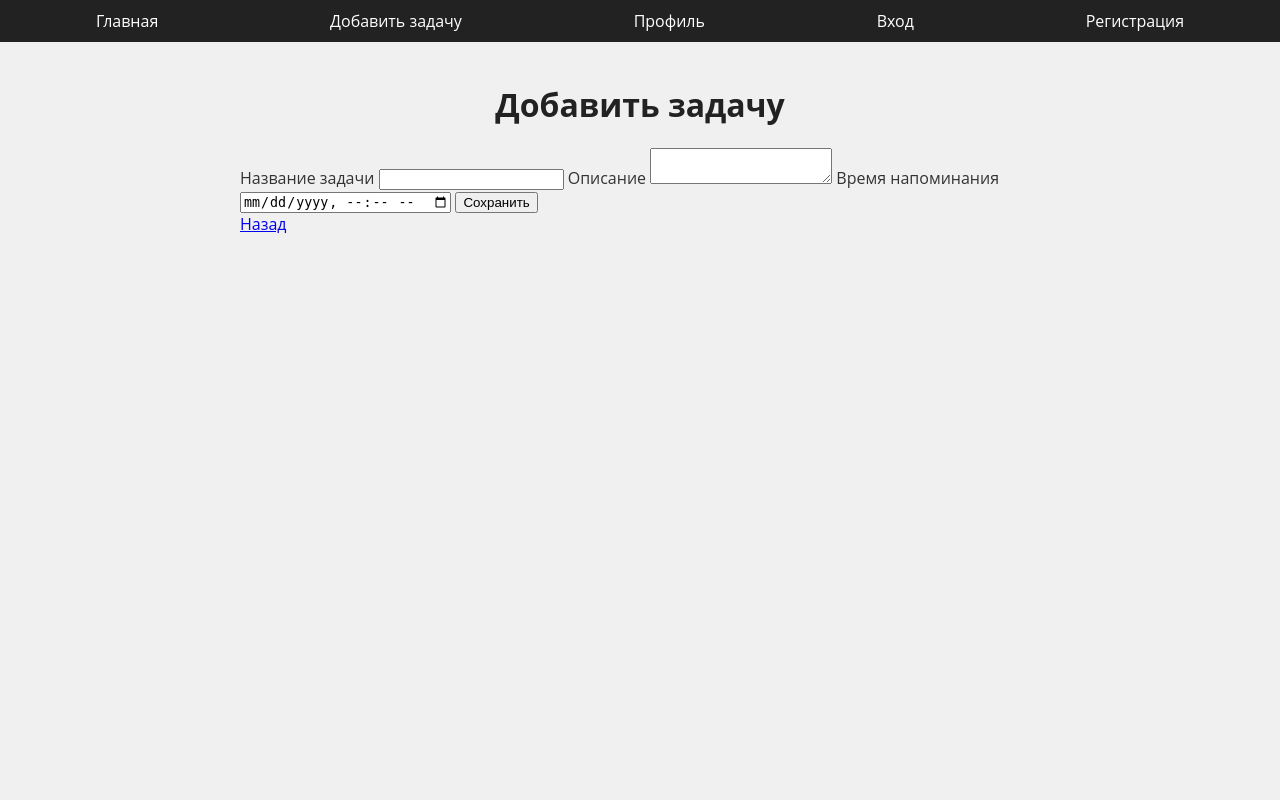
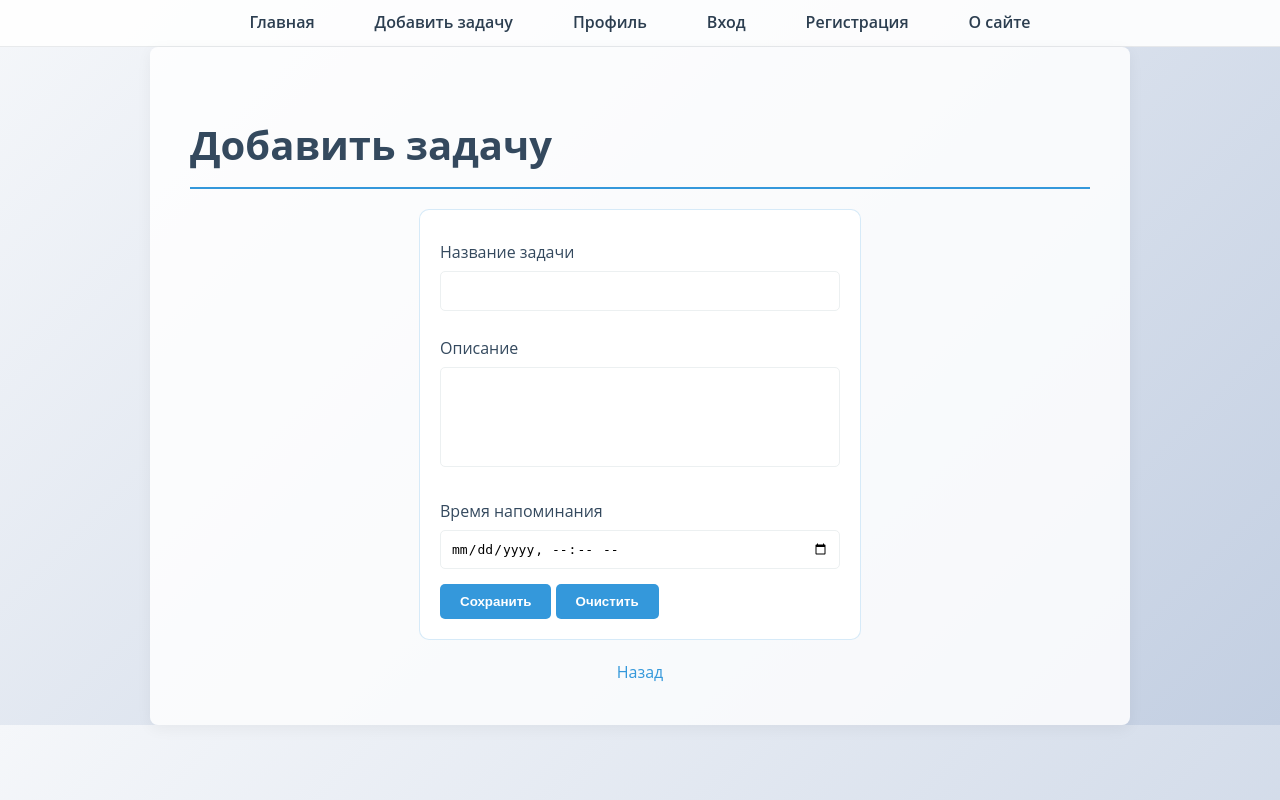
Before and after one commit to Tarfprima/stem, a Django app: page /add/ in a window 1280 px wide. Run offline with Django 5.2, Linux system fonts and the light colour scheme.

Commit message:
Полностью изменен дизайн сайта. Исправлены ошибки. Отредактирован textarea

```diff
--- a/ste/ste/urls.py
+++ b/ste/ste/urls.py
@@ -1,5 +1,7 @@
 from django.contrib import admin
 from django.urls import path, include
+from django.conf import settings
+from django.conf.urls.static import static
 
 
 urlpatterns = [
@@ -7,3 +9,7 @@ urlpatterns = [
     path('', include('stem.urls')), # подключаем URLs из приложения stem Путь для открытия base.html теперь выглядит вот так: "http://127.0.0.1:8000"
 
 ]
+
+# Добавляем обработку статических файлов для разработки
+if settings.DEBUG:
+    urlpatterns += static(settings.STATIC_URL, document_root=settings.STATIC_ROOT)
--- a/ste/stem/static/css/style.css
+++ b/ste/stem/static/css/style.css
@@ -1,99 +1,164 @@
 /* Общие стили */
 body {
-    font-family: 'Open Sans', sans-serif; /* Читаемый шрифт */
-    background-color: #f0f0f0; /* Светлый фон */
-    color: #333; /* Тёмный текст */
+    font-family: 'Open Sans', sans-serif; /* Чистый и современный шрифт */
+    background: linear-gradient(135deg, #f5f7fa 0%, #c3cfe2 100%); /* Лёгкий градиент для hi-tech */
+    color: #2c3e50; /* Тёмно-синий текст */
     margin: 0;
     padding: 0;
+    line-height: 1.6;
 }
 
-/* Навигация */
-nav {
-    background-color: #222; /* Тёмная панель */
-    padding: 10px;
+/* Шапка и навигация */
+.header {
+    border-bottom: 1px solid rgba(44, 62, 80, 0.1); /* Тонкая линия */
+    padding: 10px 0;
+    background: rgba(255, 255, 255, 0.9); /* Полупрозрачный белый фон */
 }
 
-nav ul {
+.nav ul {
     list-style: none;
     margin: 0;
     padding: 0;
     display: flex;
-    justify-content: space-around;
+    justify-content: center;
+    gap: 30px; /* Пространство между элементами */
 }
 
-nav a {
-    color: #fff; /* Белый текст */
+.nav a {
+    color: #2c3e50;
     text-decoration: none;
-    padding: 10px 20px;
+    font-weight: 600;
+    padding: 5px 15px;
+    transition: color 0.3s ease; /* Плавное изменение цвета */
 }
 
-/* Контент */
-main {
-    padding: 20px;
-    max-width: 800px;
+.nav a:hover {
+    color: #3498db; /* Светло-синий акцент */
+}
+
+/* Основной контент */
+.main-content {
+    padding: 40px;
+    max-width: 900px;
     margin: 0 auto;
+    background: rgba(255, 255, 255, 0.85); /* Полупрозрачный фон */
+    border-radius: 8px;
+    box-shadow: 0 4px 15px rgba(0, 0, 0, 0.05); /* Лёгкая тень для утончённости */
 }
 
 h1 {
-    color: #222; /* Тёмный заголовок */
-    text-align: center;
+    font-size: 2.5em;
+    color: #34495e;
+    margin-bottom: 20px;
+    border-bottom: 2px solid #3498db; /* Тонкая линия под заголовком */
+    padding-bottom: 10px;
+}
+
+h2 {
+    font-size: 1.8em;
+    color: #34495e;
+    margin-top: 30px;
 }
 
 p {
-    font-size: 18px;
-    line-height: 1.6;
+    font-size: 1.1em;
+    color: #7f8c8d;
 }
 
+/* Формы */
+.task-form {
+    max-width: 400px;
+    margin: 20px auto;
+    padding: 20px;
+    background: #fff;
+    border: 1px solid rgba(52, 152, 219, 0.2); /* Тонкая линия */
+    border-radius: 10px;
+}
 
-
-/* Формы авторизации */
 .auth-form {
     max-width: 400px;
-    margin: 0 auto;
+    margin: 20px auto;
     padding: 20px;
-    background-color: #fff;
-    border-radius: 8px;
-    box-shadow: 0 2px 5px rgba(0, 0, 0, 0.1);
+    background: #fff;
+    border: 1px solid rgba(52, 152, 219, 0.2); /* Тонкая линия */
+    border-radius: 10px;
 }
 
-.auth-form label {
+.task-form label, .auth-form label {
     display: block;
     margin: 10px 0 5px;
+    color: #34495e;
 }
 
+.task-form input,
+.task-form textarea,
 .auth-form input {
     width: 100%;
-    padding: 8px;
-    margin-bottom: 10px;
-    border: 1px solid #ccc;
-    border-radius: 4px;
+    padding: 10px;
+    margin-bottom: 15px;
+    border: 1px solid #ecf0f1;
+    border-radius: 5px;
+    font-size: 1em;
+    box-sizing: border-box; /* Учитывает padding и border в ширине */
+}
+
+.task-form textarea {
+    height: 100px; /* Фиксированная высота */
+    overflow-y: auto; /* Прокрутка при необходимости */
+    resize: none; /* Запрет на ручное изменение размера */
 }
 
 .btn {
     padding: 10px 20px;
     border: none;
-    border-radius: 4px;
+    border-radius: 5px;
     cursor: pointer;
-    background-color: #007BFF; /* Синий акцент */
+    background-color: #3498db; /* Синий акцент */
     color: #fff;
+    font-weight: 600;
 }
 
 .btn:hover {
-    background-color: #0056b3; /* Темнее при наведении */
+    background-color: #2980b9; /* Темнее при наведении */
 }
 
+.btn-secondary {
+    background-color: #ecf0f1; /* Нейтральный фон для "Очистить" */
+    color: #34495e;
+}
 
+.btn-secondary:hover {
+    background-color: #dfe6ea;
+}
 
-/* Список задач в профиле */
+.back-link {
+    color: #3498db;
+    text-decoration: none;
+    display: block;
+    text-align: center;
+    margin-top: 15px;
+}
+
+.back-link:hover {
+    text-decoration: underline;
+}
+
+/* Список задач */
 .task-list {
     list-style: none;
     padding: 0;
 }
 
 .task-list li {
-    padding: 10px;
-    margin-bottom: 5px;
-    background-color: #fff;
-    border: 1px solid #ddd;
-    border-radius: 4px;
+    padding: 15px;
+    margin-bottom: 10px;
+    background: #fff;
+    border: 1px solid rgba(52, 152, 219, 0.1);
+    border-radius: 8px;
 }
+
+/* Контакты */
+#email-placeholder {
+    color: #3498db;
+    font-weight: 600;
+}
--- a/ste/stem/templates/stem/add_task.html
+++ b/ste/stem/templates/stem/add_task.html
@@ -1,20 +1,19 @@
 {% extends 'stem/base.html' %}
-
 {% block title %}Добавить задачу{% endblock %}
-
 {% block content %}
     <h1>Добавить задачу</h1>
-    <form method="post">
+    <form method="post" class="task-form">
         <label for="title">Название задачи</label>
         <input type="text" id="title" name="title" required>
 
         <label for="description">Описание</label>
-        <textarea id="description" name="description"></textarea>
+        <textarea id="description" name="description" rows="4" style="resize: none; overflow-y: auto;"></textarea>
 
         <label for="reminder">Время напоминания</label>
         <input type="datetime-local" id="reminder" name="reminder">
 
-        <button type="submit">Сохранить</button>
+        <button type="submit" class="btn">Сохранить</button>
+        <button type="reset" class="btn">Очистить</button>
     </form>
-    <a href="{% url 'stem:index' %}">Назад</a>
+    <a href="{% url 'stem:index' %}" class="back-link">Назад</a>
 {% endblock %}
--- a/ste/stem/templates/stem/base.html
+++ b/ste/stem/templates/stem/base.html
@@ -8,16 +8,19 @@
     <link rel="stylesheet" href="{% static 'css/style.css' %}">
 </head>
 <body>
-    <nav>
+    <header class="header">
+        <nav class="nav">
             <ul>
                 <li><a href="{% url 'stem:index' %}">Главная</a></li>
                 <li><a href="{% url 'stem:add_task' %}">Добавить задачу</a></li>
                 <li><a href="{% url 'stem:profile' %}">Профиль</a></li>
                 <li><a href="{% url 'stem:login' %}">Вход</a></li>
                 <li><a href="{% url 'stem:register' %}">Регистрация</a></li>
+                <li><a href="{% url 'stem:about' %}">О сайте</a></li>
             </ul>
         </nav>
-    <main>
+    </header>
+    <main class="main-content">
         {% block content %}{% endblock %}
     </main>
     <script src="{% static 'js/script.js' %}"></script>
--- a/ste/stem/templates/stem/profile.html
+++ b/ste/stem/templates/stem/profile.html
@@ -2,7 +2,6 @@
 {% block title %}Профиль{% endblock %}
 {% block content %}
     <h1>Профиль пользователя</h1>
-
     <h2>Активные задачи</h2>
     <ul class="task-list">
         <li>Задача 1 - В процессе - 01.08.2025 12:00</li>
@@ -14,7 +13,7 @@
         <li>Задача 3 - Выполнено - 31.07.2025 10:00</li>
     </ul>
 
-    <h3>Статистика</h3>
+    <h2>Статистика</h2>
     <p>Всего задач: 3</p>
     <p>Активных: 2</p>
     <p>Завершённых: 1</p>
--- a/ste/stem/urls.py
+++ b/ste/stem/urls.py
@@ -11,4 +11,5 @@ urlpatterns = [
     path('profile/', views.profile, name='profile'),
     path('login/', views.login_view, name='login'),
     path('register/', views.register_view, name='register'),
+    path('about/', views.about, name='about'),
 ]
--- a/ste/stem/views.py
+++ b/ste/stem/views.py
@@ -16,3 +16,6 @@ def login_view(request):
 
 def register_view(request):
     return render(request, 'stem/register.html')
+
+def about(request):
+    return render(request, 'stem/about.html')
```
Also changed, not shown: ste/stem/templates/stem/about.html (added, +9 -0 lines), ste/stem/templates/stem/index.html (+3 -5 lines). Lines whose indentation alone changed are shown as unchanged.
